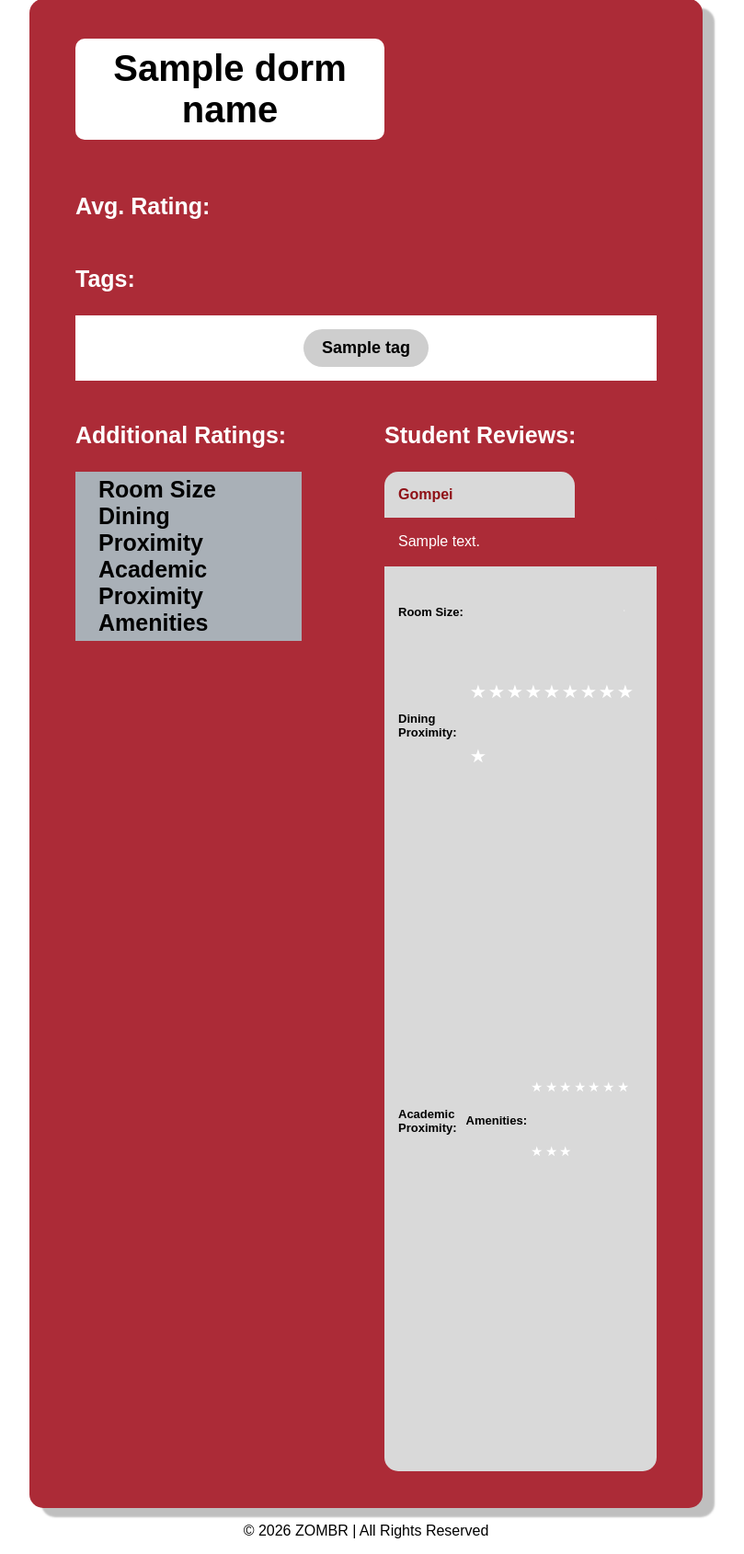
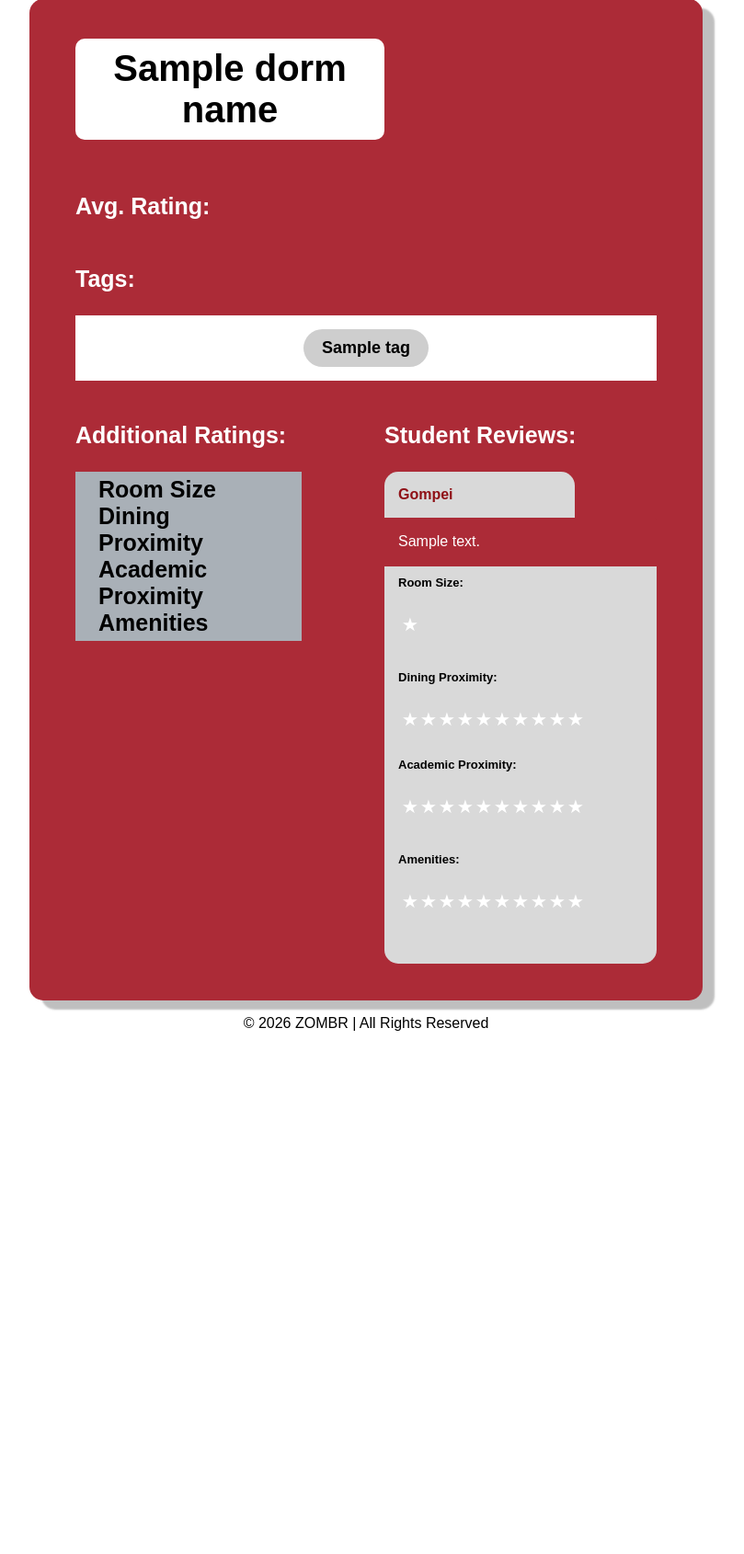
Before and after one commit to VZamora5/rate-my-dorm, a Flask app: template templates/dorms.html in a window 1280 px wide. Shown: the part 343-2033 px from the top of the page at 92% size, without its empty margins (242-1051 px from the left). After the commit the page ends 1464 px from the top, so only its background shows below. Run offline with Flask 3, Linux system fonts and the light colour scheme; the template is opened without the code that fills it: most values are stand-ins (such as "Sample title", 1, 10 or a date in 2020); some web fonts are replaced.

Commit message:
Quick fixes quick fixes....

```diff
--- a/static/css/styles.css
+++ b/static/css/styles.css
@@ -453,7 +453,6 @@ body {
 
 .review-ratings-category {
     display: grid;
-    grid-template-columns: 1fr auto;
     align-items: center;
     margin-bottom: 8px;
 }
```
